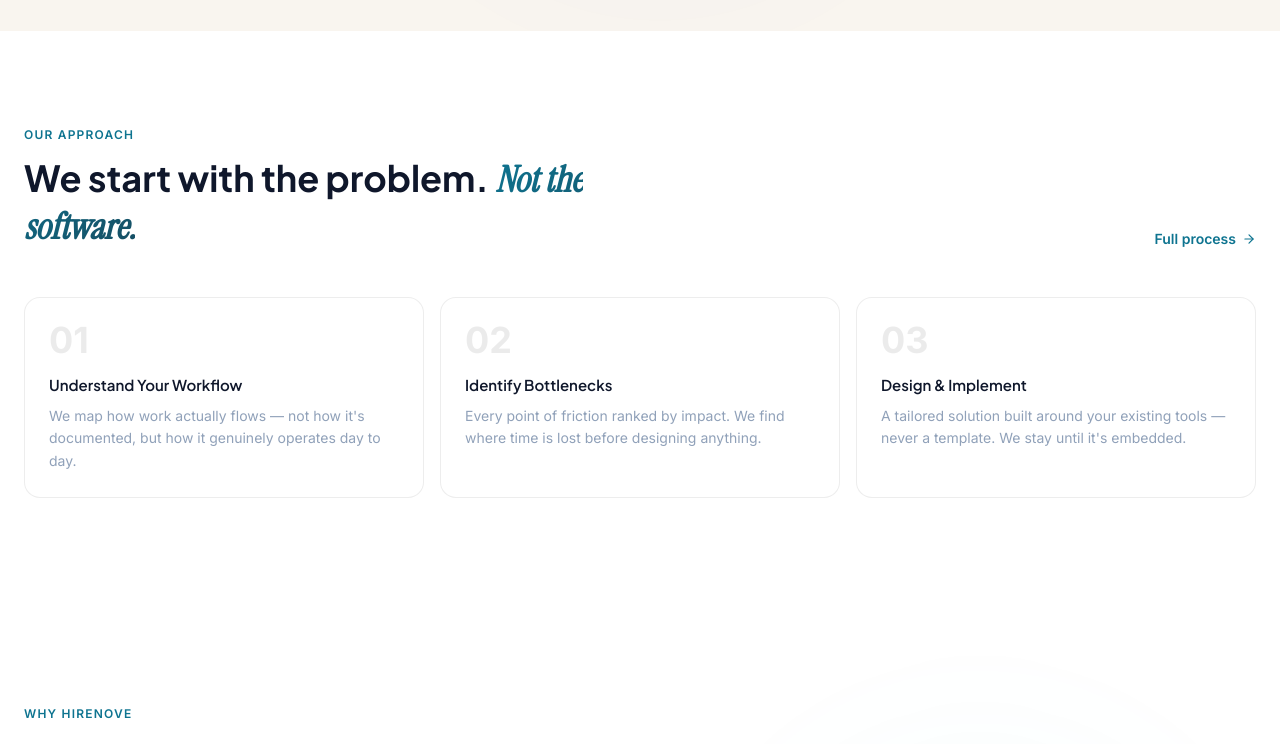
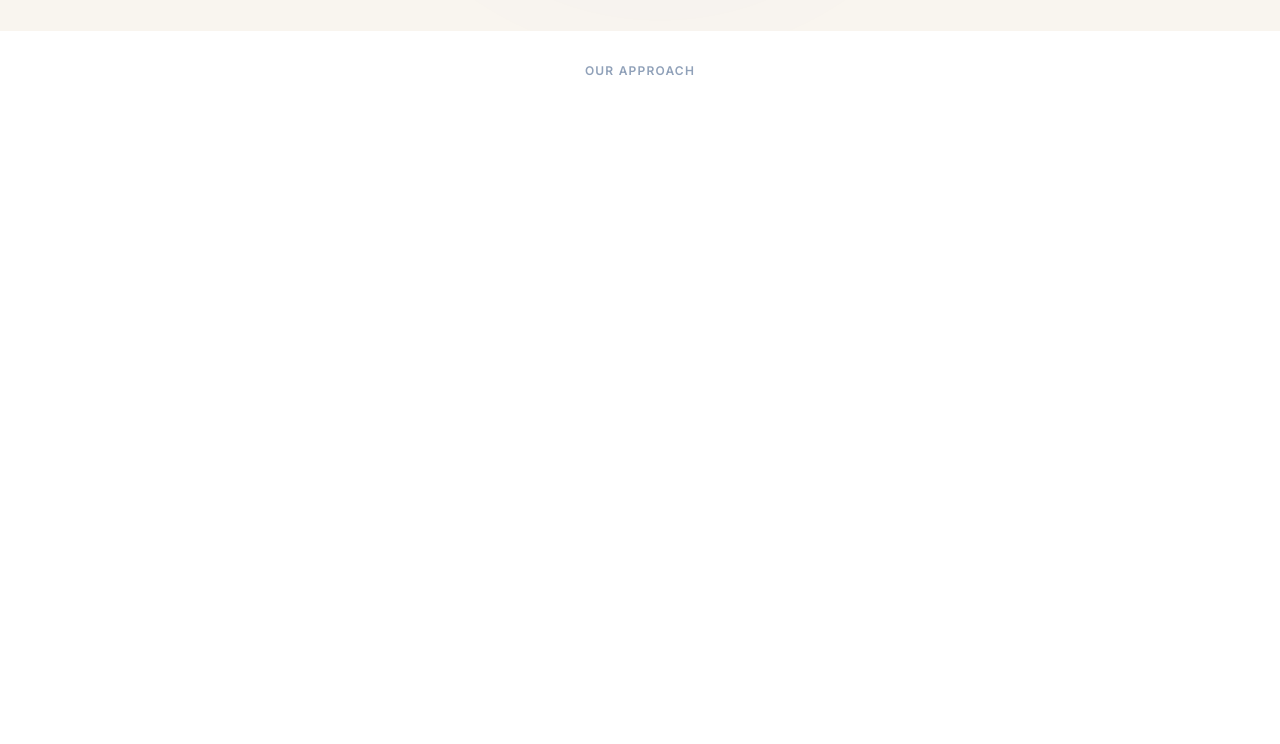
Before and after one commit to Anisabuilds/HireNove, a Next.js app: page / in a window 1280 px wide. Shown: the part 860-1604 px from the top of the page. Built offline with nearby package versions, Linux system fonts and the light colour scheme.

Commit message:
HomeProcess: scroll-driven story with big animated numbers, 4 steps

```diff
--- a/components/HomeProcess.tsx
+++ b/components/HomeProcess.tsx
@@ -1,57 +1,173 @@
 "use client";
-import { motion, useInView } from "framer-motion";
 import { useRef } from "react";
+import { motion, useScroll, useTransform, MotionValue } from "framer-motion";
 import Link from "next/link";
 import { ArrowRight } from "lucide-react";
 
 const steps = [
-  { n: "01", title: "Understand Your Workflow", desc: "We map how work actually flows — not how it's documented, but how it genuinely operates day to day." },
-  { n: "02", title: "Identify Bottlenecks",     desc: "Every point of friction ranked by impact. We find where time is lost before designing anything." },
-  { n: "03", title: "Design & Implement",        desc: "A tailored solution built around your existing tools — never a template. We stay until it's embedded." },
+  {
+    n: "01",
+    title: "Understand Your Workflow",
+    desc: "We map how work actually flows — not how it's documented, but how it genuinely operates day to day. No assumptions.",
+    color: "#0E7490",
+  },
+  {
+    n: "02",
+    title: "Identify Bottlenecks",
+    desc: "Every friction point ranked by impact. We find exactly where time is lost before designing anything.",
+    color: "#0891B2",
+  },
+  {
+    n: "03",
+    title: "Design & Implement",
+    desc: "A tailored solution built around your existing tools — never a template. We stay until it's fully embedded.",
+    color: "#06B6D4",
+  },
+  {
+    n: "04",
+    title: "Ongoing Maintenance & Updates",
+    desc: "Processes evolve. We stay on hand for bug fixes, improvements, and new automations as your team grows.",
+    color: "#0E7490",
+  },
 ];
 
-export default function HomeProcess() {
-  const ref = useRef(null);
-  const inView = useInView(ref, { once: true, margin: "-80px" });
+const N = steps.length;
+
+function Step({
+  step,
+  index,
+  scrollYProgress,
+}: {
+  step: (typeof steps)[0];
+  index: number;
+  scrollYProgress: MotionValue<number>;
+}) {
+  const start = index / N;
+  const end = (index + 1) / N;
+  const mid = (start + end) / 2;
+  const fadeEnd = end - 0.02;
+
+  const opacity = useTransform(
+    scrollYProgress,
+    [start, start + 0.08, fadeEnd, end],
+    [0, 1, 1, 0]
+  );
+  const y = useTransform(scrollYProgress, [start, start + 0.1], [50, 0]);
+  const numOpacity = useTransform(
+    scrollYProgress,
+    [start, start + 0.06, fadeEnd, end],
+    [0, 0.13, 0.13, 0]
+  );
+  const numScale = useTransform(scrollYProgress, [start, start + 0.1], [0.75, 1]);
 
   return (
-    <section className="py-24 bg-white" ref={ref}>
-      <div className="max-w-7xl mx-auto px-6">
-        <motion.div
-          initial={{ opacity: 0, y: 20 }}
-          animate={inView ? { opacity: 1, y: 0 } : {}}
-          transition={{ duration: 0.6 }}
-          className="flex flex-col sm:flex-row sm:items-end justify-between gap-6 mb-12"
+    <motion.div
+      style={{ opacity }}
+      className="absolute inset-0 flex flex-col items-center justify-center px-6 text-center pointer-events-none"
+    >
+      {/* Giant background number */}
+      <motion.p
+        style={{ opacity: numOpacity, scale: numScale }}
+        className="font-display font-bold leading-none select-none absolute"
+        aria-hidden
+        // inline style for fontSize since it's huge
+      >
+        <span
+          style={{
+            fontSize: "clamp(8rem, 28vw, 22rem)",
+            lineHeight: 1,
+            color: step.color,
+            display: "block",
+          }}
         >
-          <div>
-            <p className="text-xs font-semibold uppercase tracking-widest text-violet-600 mb-3">Our Approach</p>
-            <h2 className="text-3xl sm:text-4xl font-display font-bold text-slate-900 leading-tight max-w-xl">
-              We start with the problem.{" "}
-              <span className="gradient-text-static font-serif-accent">Not the software.</span>
-            </h2>
-          </div>
+          {step.n}
+        </span>
+      </motion.p>
+
+      {/* Text content */}
+      <motion.div style={{ y }} className="relative z-10 mt-8">
+        <p
+          className="text-xs font-semibold uppercase tracking-widest mb-4"
+          style={{ color: step.color }}
+        >
+          Step {step.n}
+        </p>
+        <h3 className="text-4xl sm:text-5xl font-display font-bold text-slate-900 mb-5 max-w-2xl leading-tight">
+          {step.title}
+        </h3>
+        <p className="text-slate-500 text-lg max-w-lg mx-auto leading-relaxed">
+          {step.desc}
+        </p>
+      </motion.div>
+    </motion.div>
+  );
+}
+
+function Dot({
+  index,
+  scrollYProgress,
+}: {
+  index: number;
+  scrollYProgress: MotionValue<number>;
+}) {
+  const start = index / N;
+  const end = (index + 1) / N;
+
+  const bg = useTransform(scrollYProgress, [start, start + 0.05, end - 0.05, end], [
+    "#CBD5E1", "#0E7490", "#0E7490", "#CBD5E1",
+  ]);
+  const width = useTransform(scrollYProgress, [start, start + 0.05, end - 0.05, end], [
+    6, 24, 24, 6,
+  ]);
+
+  return (
+    <motion.div
+      style={{ width, height: 6, backgroundColor: bg, borderRadius: 999 }}
+    />
+  );
+}
+
+export default function HomeProcess() {
+  const containerRef = useRef<HTMLDivElement>(null);
+  const { scrollYProgress } = useScroll({
+    target: containerRef,
+    offset: ["start start", "end end"],
+  });
+
+  return (
+    <section
+      ref={containerRef}
+      style={{ height: `${N * 100}vh` }}
+      className="relative bg-white"
+    >
+      <div className="sticky top-0 h-screen overflow-hidden">
+        {/* Label */}
+        <div className="absolute top-8 left-0 right-0 flex justify-center z-10">
+          <p className="text-xs font-semibold uppercase tracking-widest text-slate-400 select-none">
+            Our Approach
+          </p>
+        </div>
+
+        {/* Steps */}
+        {steps.map((step, i) => (
+          <Step key={step.n} step={step} index={i} scrollYProgress={scrollYProgress} />
+        ))}
+
+        {/* Dot indicators */}
+        <div className="absolute bottom-10 left-0 right-0 flex justify-center items-center gap-2 z-10">
+          {steps.map((_, i) => (
+            <Dot key={i} index={i} scrollYProgress={scrollYProgress} />
+          ))}
+        </div>
+
+        {/* Full process link */}
+        <div className="absolute bottom-9 right-8 z-10">
           <Link
             href="/services"
-            className="inline-flex items-center gap-1.5 text-sm font-semibold text-violet-600 hover:text-violet-500 transition-colors shrink-0"
+            className="inline-flex items-center gap-1.5 text-sm font-semibold text-violet-600 hover:text-violet-500 transition-colors"
           >
             Full process <ArrowRight size={14} />
           </Link>
-        </motion.div>
-
-        <div className="grid sm:grid-cols-3 gap-4">
-          {steps.map((step, i) => (
-            <motion.div
-              key={step.n}
-              initial={{ opacity: 0, y: 20 }}
-              animate={inView ? { opacity: 1, y: 0 } : {}}
-              transition={{ duration: 0.5, delay: i * 0.1 }}
-              className="rounded-2xl p-6 border border-black/7 bg-white hover:border-violet-200 hover:shadow-sm transition-all duration-300"
-            >
-              <span className="text-4xl font-display font-bold text-black/8 block mb-4 leading-none">{step.n}</span>
-              <h3 className="font-display font-semibold text-slate-900 mb-2 text-[15px]">{step.title}</h3>
-              <p className="text-slate-400 text-sm leading-relaxed">{step.desc}</p>
-            </motion.div>
-          ))}
         </div>
       </div>
     </section>
```
